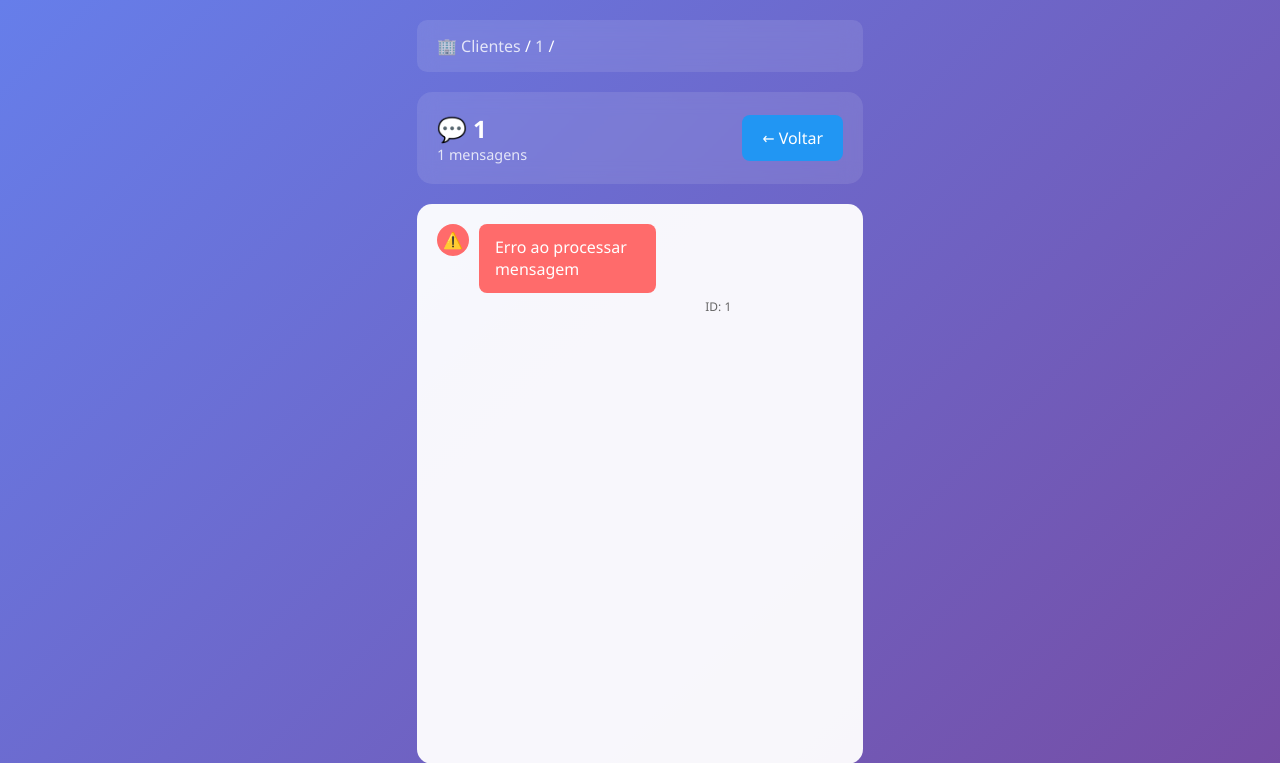
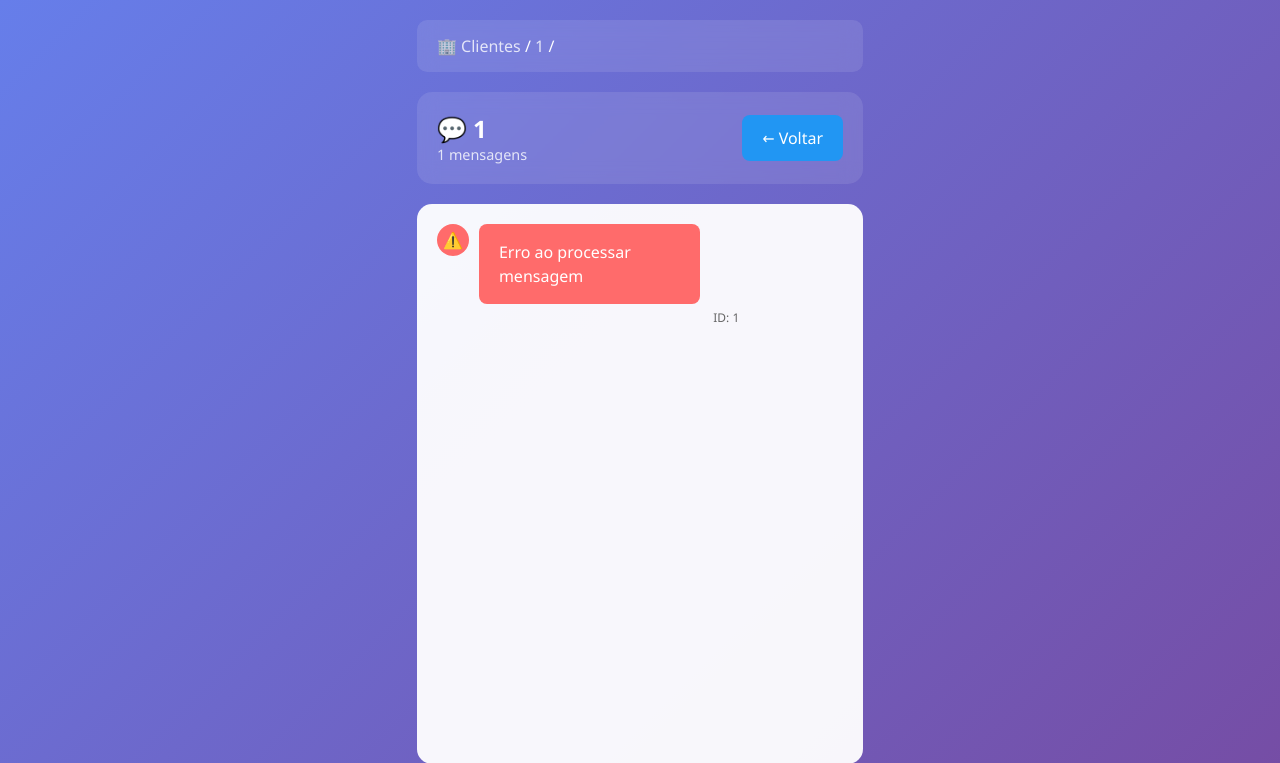
Before and after one commit to AioliaTech/chatview, a Flask app: page /chat/1 in a window 1280 px wide. Shown: the top 763 px of the page. Run offline with Flask 3, Linux system fonts and the light colour scheme; a database or web service that is not in the repository returns one stand-in record (values such as "Sample title"); some libraries are stand-ins or nearby versions.

Commit message:
Update chat.html

```diff
--- a/templates/chat.html
+++ b/templates/chat.html
@@ -66,24 +66,27 @@
     }
 
     .message-bubble {
-        max-width: 70%;
-        padding: 12px 16px;
+        max-width: 85%;
+        padding: 16px 20px;
         border-radius: 18px;
         word-wrap: break-word;
-        line-height: 1.4;
-        white-space: pre-wrap; /* Para preservar quebras de linha */
+        line-height: 1.5;
+        white-space: pre-wrap;
+        min-height: 20px;
     }
 
     .message.human .message-bubble {
         background: #007AFF;
         color: white;
         border-bottom-right-radius: 4px;
+        max-width: 85%;
     }
 
     .message.ai .message-bubble {
         background: #E5E5EA;
         color: #000;
         border-bottom-left-radius: 4px;
+        max-width: 85%;
     }
 
     .message.system .message-bubble {
```
